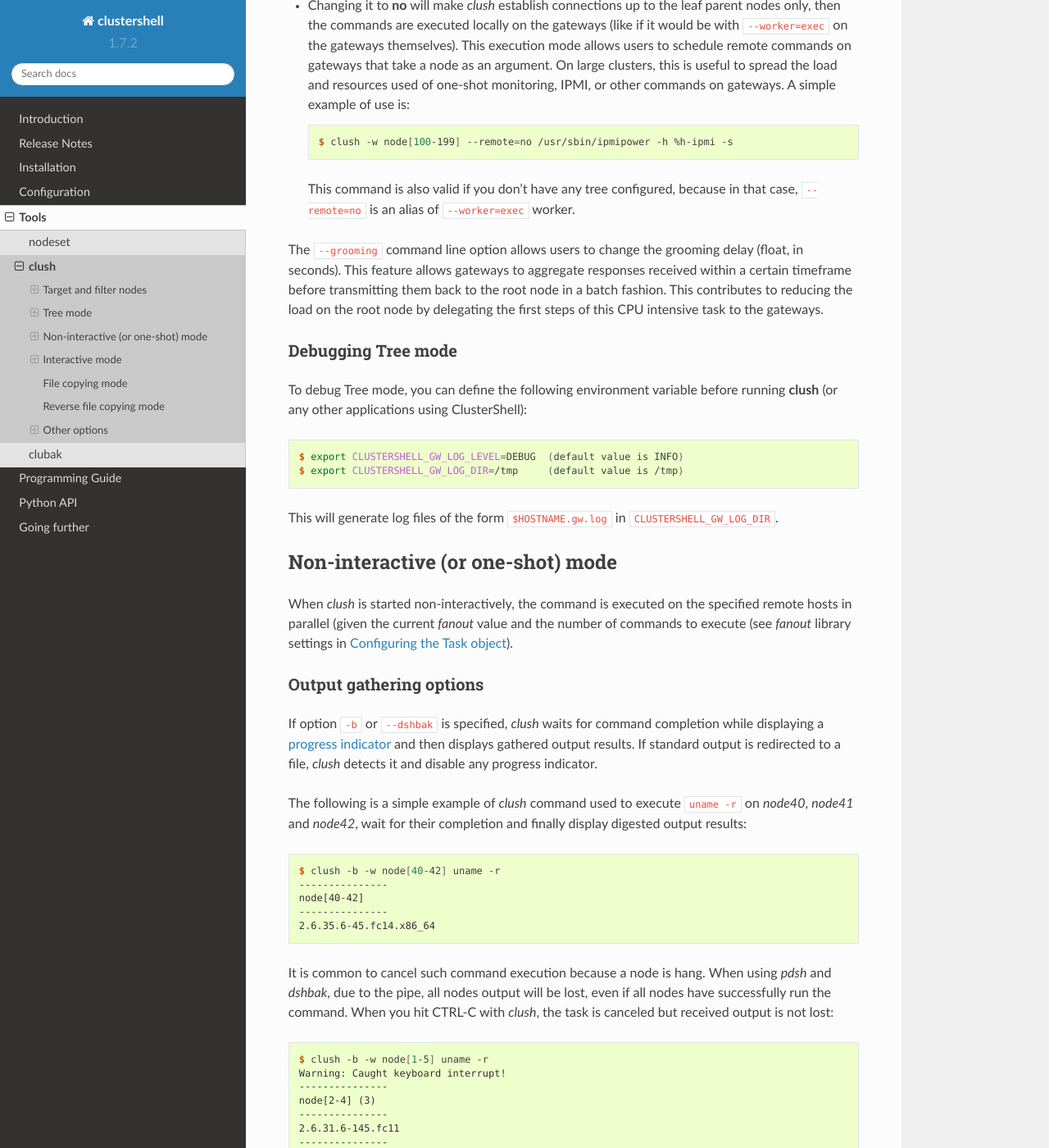
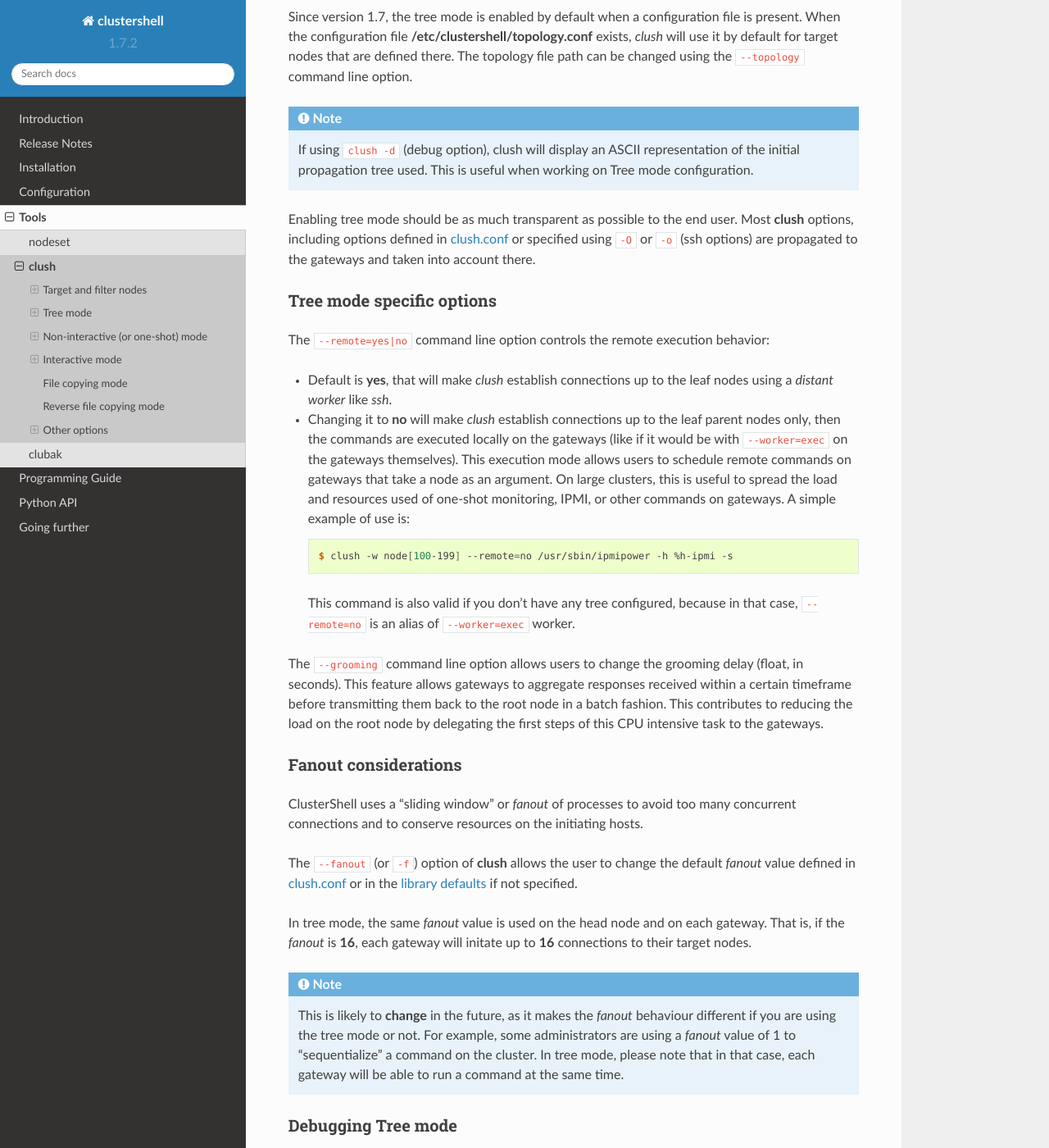
Before and after one commit to cea-hpc/clustershell, a Sphinx documentation site: the page built from doc/sphinx/tools/clush.rst, in a window 1280 px wide and 1400 px high, scrolled down 3887 px. Shown: the whole window at 82% size. Built offline with Sphinx 7.4.7 and the Read the Docs theme 2.0.0, drawn with Linux system fonts in a browser that asks for light colours; some of the changed text lies outside the part shown.

Commit message:
doc: add fanout considerations in tree mode
And a few other text improvements.

Closes #317.

Change-Id: Ib7bc1d34af17b92f48440264db8b86a254b568b9

```diff
--- a/doc/sphinx/tools/clush.rst
+++ b/doc/sphinx/tools/clush.rst
@@ -20,7 +20,7 @@
   + **tree mode**: commands propagated to the targets through a tree of
     pre-configured gateways; gateways are then using a sliding window of local
     or *ssh(1)* commands to reach the targets (if the target count per gateway
-    is greater than the fanout value)
+    is greater than the :ref:`fanout <clush-tree-fanout>` value)
 
 * smart display of command results (integrated output gathering, sorting by
   node, nodeset or node groups)
@@ -92,7 +92,7 @@
 """""""""""""""""""""""""
 
 Use ``--pick`` with a maximum number of nodes you wish to pick randomly from
-the targeted node set. *clush* will then run only on selected node(s). The
+the targeted node set. **clush** will then run only on selected node(s). The
 following example will run a script on a single random node picked from the
 ``@compute`` group::
 
@@ -131,6 +131,30 @@
 The Tree mode of ClusterShell has been the subject of `this paper`_ presented
 at the Ottawa Linux Symposium Conference in 2012 and at the PyHPC 2013
 workshop in Denver, USA.
+
+.. highlight:: text
+
+The diagram below illustrates the hierarchical command propagation principle
+with a head node, gateways (GW) and target nodes::
+
+                           .-----------.
+                           | Head node |
+                           '-----------'
+                                /|\
+                  .------------' | '--.-----------.
+                 /               |     \           \
+            .-----.           .-----.   \          .-----.
+            | GW1 |           | GW2 |    \         | GW3 |
+            '-----'           '-----'     \        '-----'
+              /|\               /|\        \          |\
+           .-' | '-.         .-' | '-.      \         | '---.
+          /    |    \       /    |    \      \        |      \
+       .---. .---. .---. .---. .---. .---.  .---.   .---.   .-----.
+       '---' '---' '---' '---' '---' '---'  '---'   '---'   | GW4 |
+                     target nodes                           '-----'
+                                                               |
+                                                              ...
+
 
 The Tree mode is implemented at the library level, so that all applications
 using ClusterShell may benefits from it. However, this section describes how
@@ -190,10 +214,15 @@
    representation of the initial propagation tree used. This is useful when
    working on Tree mode configuration.
 
+Enabling tree mode should be as much transparent as possible to the end user.
+Most **clush** options, including options defined in
+:ref:`clush.conf <clush-config>` or specified using ``-O`` or ``-o`` (ssh
+options) are propagated to the gateways and taken into account there.
+
 .. _clush-tree-options:
 
-More Tree command line options
-""""""""""""""""""""""""""""""
+Tree mode specific options
+""""""""""""""""""""""""""
 
 The ``--remote=yes|no`` command line option controls the remote execution
 behavior:
@@ -218,6 +247,28 @@
 received within a certain timeframe before transmitting them back to the root
 node in a batch fashion. This contributes to reducing the load on the root
 node by delegating the first steps of this CPU intensive task to the gateways.
+
+.. _clush-tree-fanout:
+
+Fanout considerations
+"""""""""""""""""""""
+
+ClusterShell uses a "sliding window" or  *fanout* of processes to avoid too
+many concurrent connections and to conserve resources on the initiating hosts.
+
+The ``--fanout`` (or ``-f``) option of **clush** allows the user to change the
+default *fanout* value defined in :ref:`clush.conf <clush-config>` or in the
+:ref:`library defaults <defaults-config>` if not specified.
+
+In tree mode, the same *fanout* value is used on the head node and on each
+gateway. That is, if the *fanout* is **16**, each gateway will initate up to
+**16** connections to their target nodes.
+
+.. note:: This is likely to **change** in the future, as it makes the *fanout*
+   behaviour different if you are using the tree mode or not. For example,
+   some administrators are using a *fanout* value of 1 to "sequentialize" a
+   command on the cluster. In tree mode, please note that in that case, each
+   gateway will be able to run a command at the same time.
 
 Debugging Tree mode
 """""""""""""""""""
```
